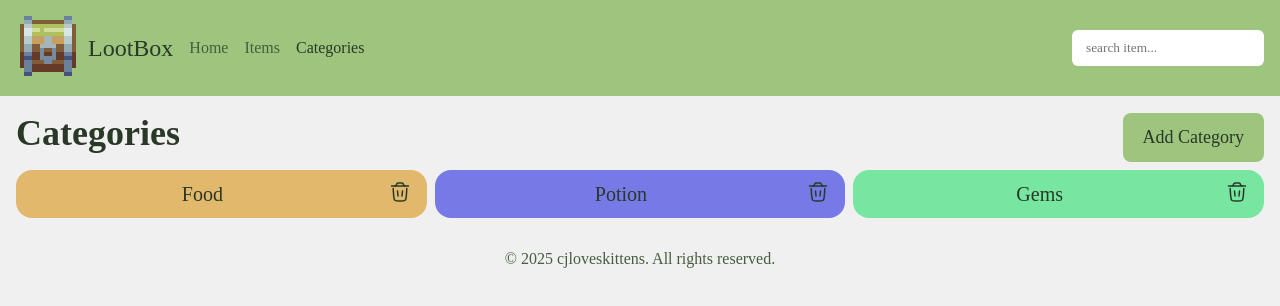
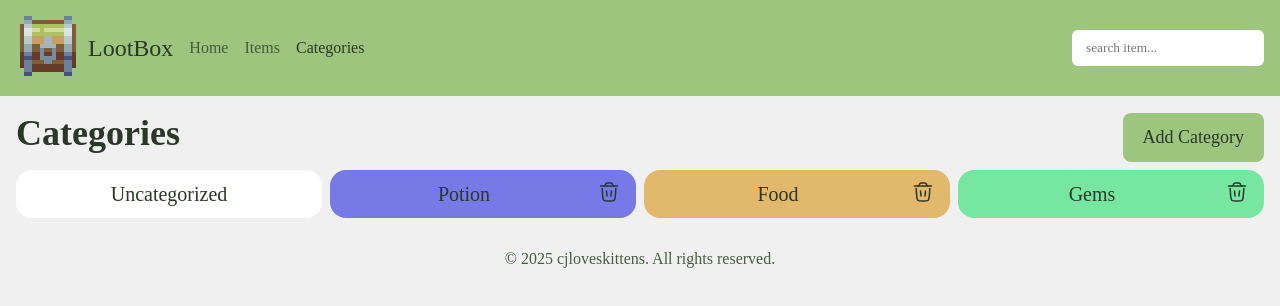
Before and after one commit to cjxo/inventory-app-client, a React (Vite) app: page /categories in a window 1280 px wide. Shown: the top 306 px of the page. Built offline with nearby package versions, Linux system fonts and the light colour scheme; a web font is replaced by a local one.

Commit message:
useCategory and implementing onto CategoryPage and AddCategoryPage

```diff
--- /dev/null
+++ b/src/hooks/useCategory.jsx
@@ -0,0 +1,44 @@
+import {
+  useState,
+  createContext,
+  useContext,
+  useEffect,
+} from "react";
+
+const CategoryContext = createContext({
+  categories: [],
+  addCategory: async (name, background_colour) => {},
+  removeCategoryGivenID: async (id) => {},
+});
+
+const CategoryProvider = ({ children }) => {
+  const [categories, setCategories] = useState([]);
+
+  useEffect(() => {
+    // api.category.getAll();
+    setCategories([
+      { id: 1, name: "uncategorized", background_colour: "#ffffff", },
+      { id: 2, name: "potion", background_colour: "#777ae6", },
+      { id: 3, name: "food", background_colour: "#e2b86c", },
+      { id: 4, name: "gems", background_colour: "#77e6a1", }
+    ]);
+  }, []);
+
+  const addCategory = async (name, background_colour) => {
+    setCategories(prev => [...prev, { id: prev[prev.length - 1].id + 1, name, background_colour }]);
+  };
+
+  const removeCategoryGivenID = async (id) => {
+    setCategories(prev => prev.filter(category => category.id != id));
+  };
+
+  return (
+    <CategoryContext.Provider value={ {categories,addCategory,removeCategoryGivenID} }>
+      {children}
+    </CategoryContext.Provider>
+  );
+};
+
+const useCategory = () => useContext(CategoryContext);
+export default useCategory;
+export { CategoryProvider, CategoryContext };
--- a/src/main.jsx
+++ b/src/main.jsx
@@ -7,6 +7,7 @@ import ItemPage from "./routes/ItemPage";
 import CategoryPage from "./routes/CategoryPage";
 import AddItemPage from "./routes/AddItemPage";
 import AddCategoryPage from "./routes/AddCategoryPage";
+import { CategoryProvider } from "./hooks/useCategory";
 import App from './App.jsx';
 
 import {
@@ -45,6 +46,8 @@ const router = createBrowserRouter([
 
 createRoot(document.getElementById('root')).render(
   <StrictMode>
-    <RouterProvider router={router} />
+    <CategoryProvider>
+      <RouterProvider router={router} />
+    </CategoryProvider>
   </StrictMode>,
 );
--- a/src/routes/AddCategoryPage.jsx
+++ b/src/routes/AddCategoryPage.jsx
@@ -1,13 +1,27 @@
+import { useNavigate } from "react-router-dom";
 import styles from "../styles/route.module.css";
+import useCategory from "../hooks/useCategory";
 
 const AddCategoryPage = () => {
+  const navigate = useNavigate();
+  const { addCategory } = useCategory();
+
+  const handleAddCategory = (e) => {
+    e.preventDefault();
+    const fd = new FormData(e.target);
+    const name = fd.get("category-name");
+    const categoryColour = fd.get("category-colour");
+    addCategory(name, categoryColour)
+      .then(() => navigate("/categories"));
+  };
+
   return (
     <div className={styles.addCategoryPage}>
       <div className="prologue">
         <h1 className="title">Add Category</h1>
       </div>
 
-      <form className={styles.form0}>
+      <form className={styles.form0} onSubmit={handleAddCategory}>
         <div className={styles.labelInputPair}>
           <label htmlFor="category-name">Name</label>
           <input type="text" id="category-name" name="category-name" required />
--- a/src/routes/CategoryPage.jsx
+++ b/src/routes/CategoryPage.jsx
@@ -1,10 +1,10 @@
 import { Link } from "react-router-dom";
 import styles from "../styles/route.module.css";
-import categoryStyles from "../components/CategoryStyles";
-import PixelArtCanvas from "../components/PixelArtCanvas";
 import ButtonImage from "../components/ButtonImage";
+import useCategory from "../hooks/useCategory";
 
 const CategoryPage = () => {
+  const { categories, removeCategoryGivenID } = useCategory();
   return (
     <div className={styles.categoryPage}>
       <div className="prologue">
@@ -13,32 +13,17 @@ const CategoryPage = () => {
       </div>
 
       <ul className={styles.categoryList}>
-        <li style={{backgroundColor: categoryStyles.food.backgroundColor}}>
-          <p>Food</p>
-          <ButtonImage
-            src="./src/assets/svgrepo/trash-bin-trash-svgrepo-com.svg"
-            alt="remove food category"
-            className={styles.removeCategory}
-          />
-        </li>
-
-        <li style={{backgroundColor: categoryStyles.potion.backgroundColor}}>
-          <p>Potion</p>
-          <ButtonImage
-            src="./src/assets/svgrepo/trash-bin-trash-svgrepo-com.svg"
-            alt="remove potion category"
-            className={styles.removeCategory}
-          />
-        </li>
-
-        <li style={{backgroundColor: categoryStyles.gems.backgroundColor}}>
-          <p>Gems</p>
-          <ButtonImage
-            src="./src/assets/svgrepo/trash-bin-trash-svgrepo-com.svg"
-            alt="remove gems category"
-            className={styles.removeCategory}
-          />
-        </li>
+        {categories.map(category => (
+          <li key={category.id} style={{backgroundColor: category.background_colour}}>
+            <p>{category.name}</p>
+            {(category.id !== 1) && <ButtonImage
+              src="./src/assets/svgrepo/trash-bin-trash-svgrepo-com.svg"
+              alt={`remove ${category.name} category`}
+              className={styles.removeCategory}
+              onClick={() => removeCategoryGivenID(category.id)}
+            />}
+          </li>
+        ))}
       </ul>
     </div>
   );
--- a/src/styles/route.module.css
+++ b/src/styles/route.module.css
@@ -121,6 +121,7 @@ form.form0 {
       p {
         text-align: center;
         flex-grow: 1;
+        text-transform: capitalize;
       }
 
       .removeCategory {
```
Also changed, not shown: src/components/CategoryStyles.js (line endings or trailing spaces), 1 other file (tests, documents, lock files or other folders).
